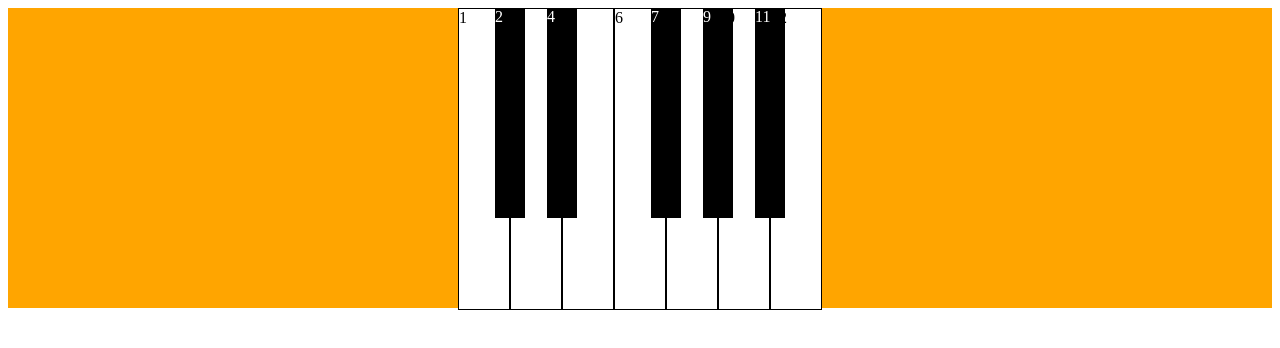
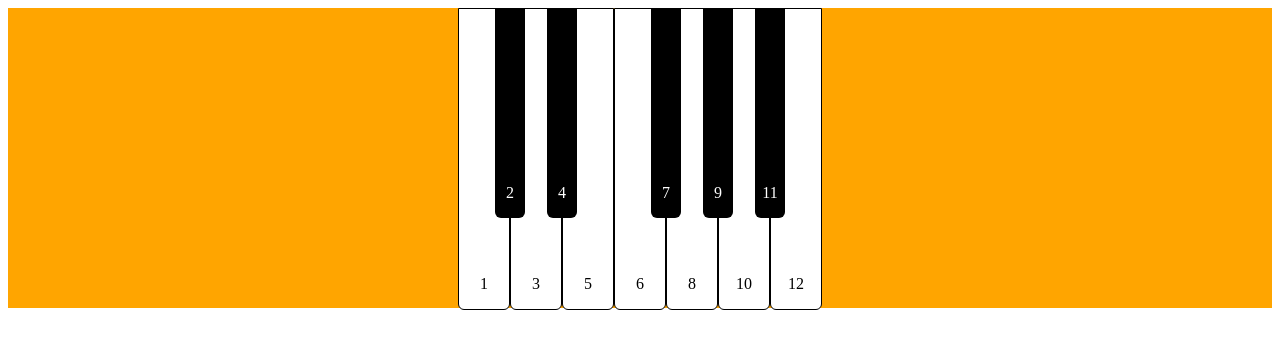
Before and after one commit to michaelyu072/NASA-API-search-engine, a React (Create React App) app: page / in a window 1280 px wide. Shown: the top 348 px of the page. Built offline with nearby package versions, Linux system fonts and the light colour scheme; a web font is replaced by a local one.

Commit message:
fixed letters

```diff
--- a/public/styles.css
+++ b/public/styles.css
@@ -15,6 +15,12 @@
   width: 50px;
   height: 100%;
   border: 1px solid black;
+  display: flex;
+  justify-content: flex-end;
+  flex-direction: column;
+  align-items: center;
+  border-bottom-left-radius: 6px;
+  border-bottom-right-radius: 6px;
 }
 
 .blackKeyContainer {
@@ -29,7 +35,14 @@
   color: white;
   left: -15px;
   cursor: pointer;
+  display: flex;
+  justify-content: flex-end;
+  flex-direction: column;
+  align-items: center;
+  border-bottom-left-radius: 6px;
+  border-bottom-right-radius: 6px;
 }
+
 
 .blackKey:hover {
   background: gray;
--- a/src/components/Key.js
+++ b/src/components/Key.js
@@ -10,8 +10,11 @@ function Key({number}) {
     return ( <>
 
         {
-        black ? <div className = 'blackKeyContainer'><div className = 'blackKey'>{number}</div></div>
-        : <div className = {"whiteKey"}>{number}</div>
+        black ?
+        <div className = 'blackKeyContainer'>
+            <div className = 'blackKey'><p className = "letter">{number}</p></div>
+        </div>
+        : <div className = {"whiteKey"}><p className = "letter">{number}</p></div>
         }
 
         </>) ;
```
